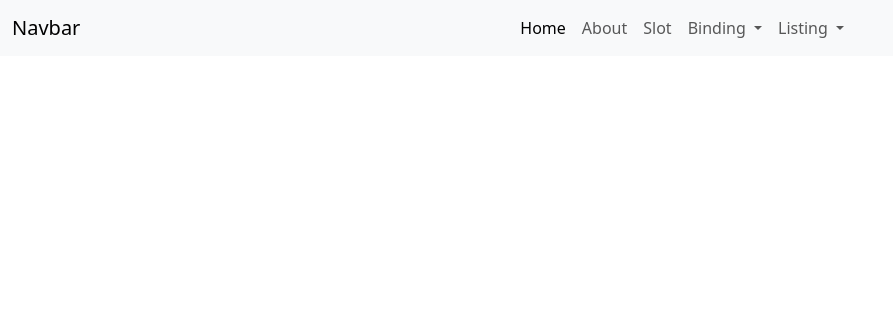
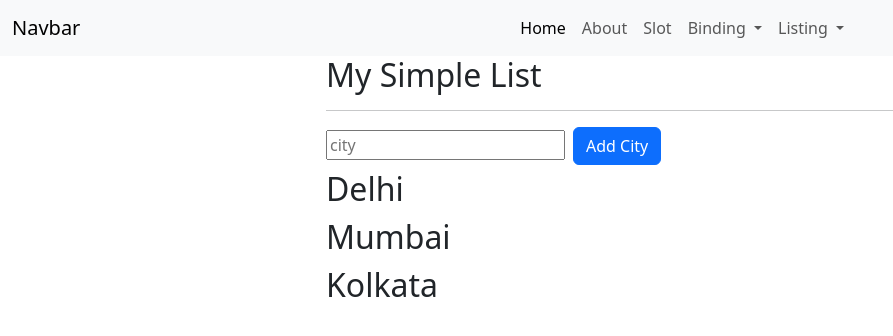
Before and after one commit to raniganj/v2app, a Vue app: page /reactive-list in a window 1280 px wide. Shown: the top 336 px of the page, without its empty margins (0-893 px from the left). Built offline with nearby package versions, Linux system fonts and the light colour scheme.

Commit message:
My reactive form

```diff
--- a/src/router/index.js
+++ b/src/router/index.js
@@ -46,6 +46,11 @@ const routes = [
     path: '/simple-form',
     name: 'simple-form',
     component: () => import('../views/MySimpleForm.vue')
+  },
+  {
+    path: '/reactive-list',
+    name: 'reactive-list',
+    component: () => import('../views/MyReactiveList.vue')
   }
 ]
 
--- a/src/views/MyNavbar.vue
+++ b/src/views/MyNavbar.vue
@@ -62,6 +62,8 @@ import { RouterLink } from 'vue-router'
               <li><RouterLink class="nav-link" to="/simple-list">Simple List</RouterLink></li>
               <li><hr class="dropdown-divider" /></li>
               <li><RouterLink class="nav-link" to="/simple-form">Simple Form</RouterLink></li>
+              <li><hr class="dropdown-divider" /></li>
+              <li><RouterLink class="nav-link" to="/reactive-list">Reactive List</RouterLink></li>
             </ul>
           </li>
         </ul>
--- /dev/null
+++ b/src/views/MyReactiveList.vue
@@ -0,0 +1,23 @@
+<script setup>
+import { ref } from 'vue'
+
+let city = ref()
+let cityList = ref(['Delhi', 'Mumbai', 'Kolkata'])
+
+let addCity = () => {
+  cityList.value.unshift(city.value)
+  city.value = ''
+}
+</script>
+
+<template>
+  <div class="row justify-content-center">
+    <div class="col-12 col-md-6">
+      <h2>My Simple List</h2>
+      <hr />
+      <input type="text" placeholder="city" v-model="city" />
+      <button class="btn btn-primary ms-2" @click="addCity()">Add City</button>
+      <div class="fs-2" v-for="(item, index) in cityList" :key="index">{{ item }}</div>
+    </div>
+  </div>
+</template>
```
